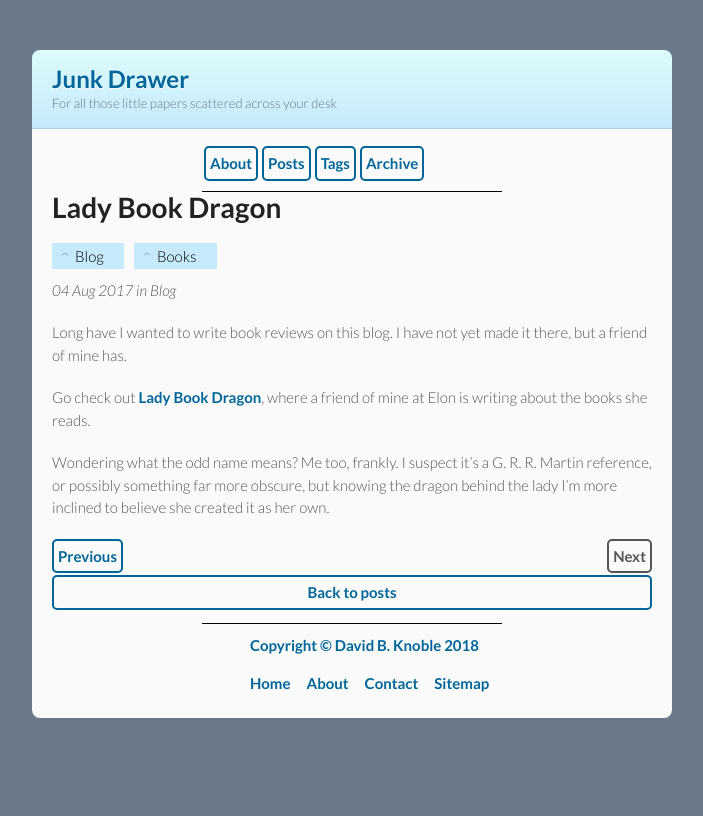
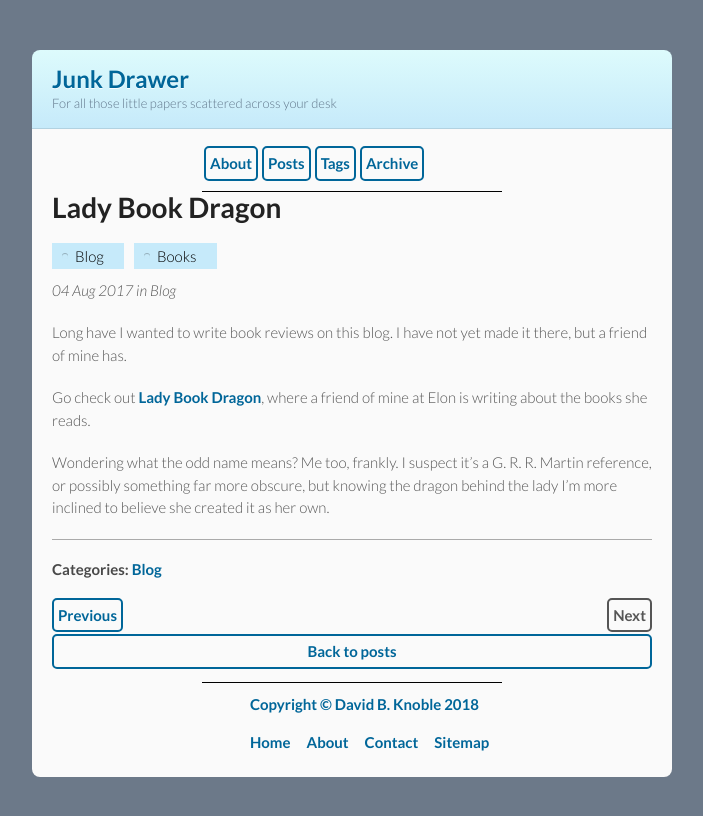
Before and after one commit to benknoble/benknoble.github.io, a Jekyll site: the page built from _posts/2017-08-04-ladybookdragon.md, in a window 1280 px wide. Shown: the top 816 px of the page, without its empty margins (288-991 px from the left). Built offline with Jekyll 4.4.1, drawn with Linux system fonts in a browser that asks for light colours.

Commit message:
Add category links to posts

```diff
--- a/_layouts/post.html
+++ b/_layouts/post.html
@@ -5,6 +5,15 @@ layout: default
 <p class="meta">{{ page.date | date_to_string }} in {{ page.categories | array_to_sentence_string }}</p>
 <div id="post">
   {{ content }}
+</div>
+<hr/>
+<div id="post-categories">
+  <h4>Categories:
+  {% for category in page.categories %}
+    <a href="{% link pages/categories.html %}#{{ category | slugify }}">{{ category }}</a>
+    {% unless forloop.last %},&nbsp;{% endunless %}
+  {% endfor %}
+  </h4>
 </div>
 <div id="post-navigation">
   {% if page.previous.url %}
```
